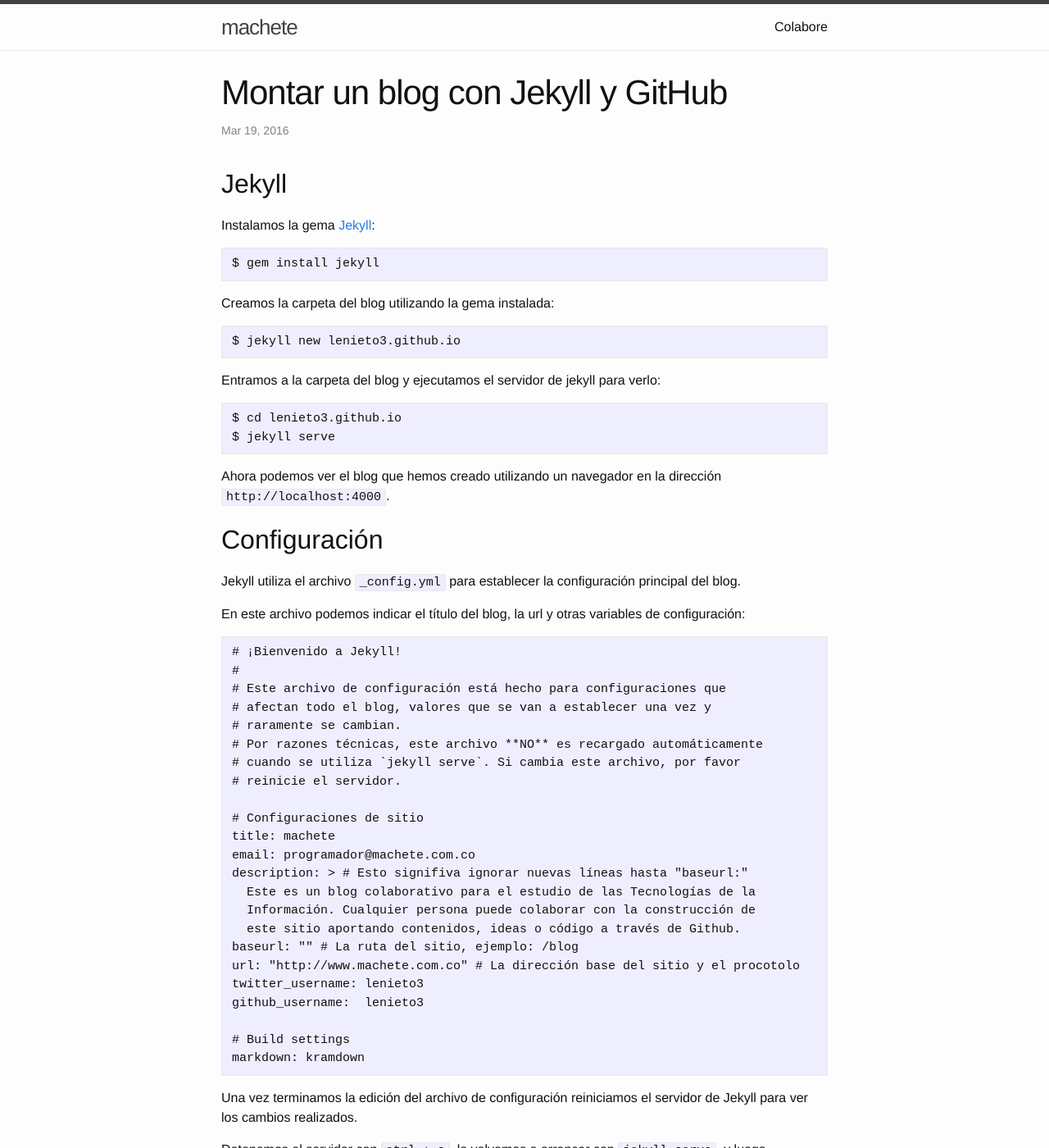
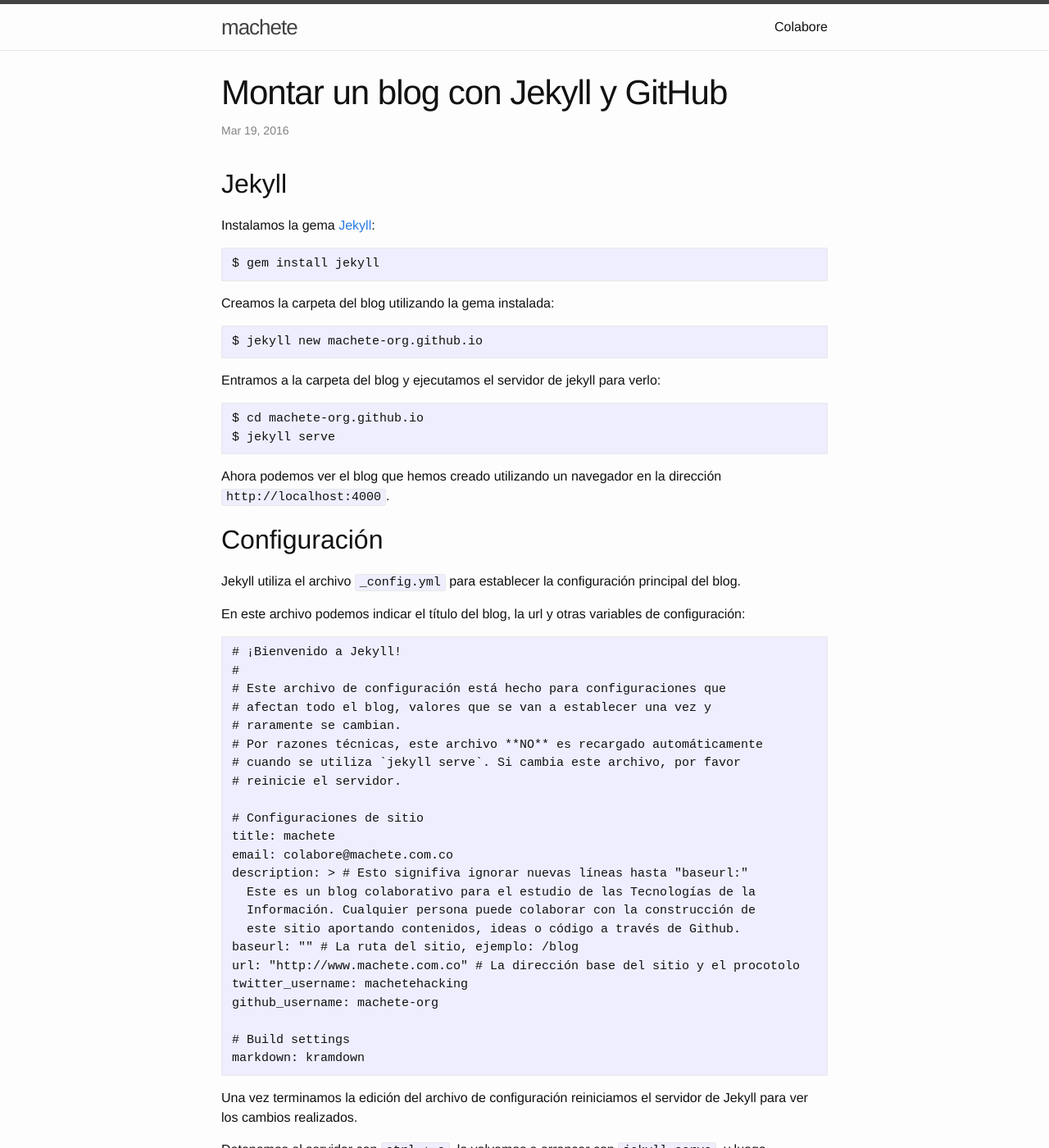
Before and after one commit to 2624789/2624789.github.io, a Jekyll site: the page built from _posts/2016-03-19-montar-un-blog-con-jekyll-y-github.md, in a window 1280 px wide and 1400 px high. Shown: the whole window at 82% size. Built offline with Jekyll 4.4.1, drawn with Linux system fonts in a browser that asks for light colours; some of the changed text lies outside the part shown.

Commit message:
Actualiza info machete-org

```diff
--- a/_config.yml
+++ b/_config.yml
@@ -9,15 +9,15 @@
 
 # Configuraciones de sitio
 title: machete
-email: lenieto3@machete.com.co
+email: colabore@machete.com.co
 description: > # Esto signifiva ignorar nuevas líneas hasta "baseurl:"
-  Este es un blog colaborativo para el estudio de las Tecnologías de la
-  Información. Cualquier persona puede colaborar con la construcción de
-  este sitio aportando contenidos, ideas o código a través de Github.
+  machete es un proyecto colaborativo para el estudio de las Tecnologías de la
+  Información. Cualquier persona puede colaborar aportando contenidos,
+  ideas o código a través de Github.
 baseurl: "" # La ruta del sitio, ejemplo: /blog
 url: "http://www.machete.com.co" # La dirección base del sitio y el procotolo
-twitter_username: lenieto3
-github_username:  lenieto3
+twitter_username: machetehacking
+github_username:  machete-org
 
 # Build settings
 markdown: kramdown
--- a/_posts/2016-03-19-montar-un-blog-con-jekyll-y-github.md
+++ b/_posts/2016-03-19-montar-un-blog-con-jekyll-y-github.md
@@ -13,12 +13,12 @@ Instalamos la gema [Jekyll](http://jekyllrb.com/):
 
 Creamos la carpeta del blog utilizando la gema instalada:
 
-    $ jekyll new lenieto3.github.io
+    $ jekyll new machete-org.github.io
 
 Entramos a la carpeta del blog y ejecutamos el servidor de jekyll para
 verlo:
 
-    $ cd lenieto3.github.io
+    $ cd machete-org.github.io
     $ jekyll serve
 
 Ahora podemos ver el blog que hemos creado utilizando un navegador en la
@@ -44,15 +44,15 @@ variables de configuración:
 
     # Configuraciones de sitio
     title: machete
-    email: programador@machete.com.co
+    email: colabore@machete.com.co
     description: > # Esto signifiva ignorar nuevas líneas hasta "baseurl:"
       Este es un blog colaborativo para el estudio de las Tecnologías de la
       Información. Cualquier persona puede colaborar con la construcción de
       este sitio aportando contenidos, ideas o código a través de Github.
     baseurl: "" # La ruta del sitio, ejemplo: /blog
     url: "http://www.machete.com.co" # La dirección base del sitio y el procotolo
-    twitter_username: lenieto3
-    github_username:  lenieto3
+    twitter_username: machetehacking
+    github_username: machete-org
 
     # Build settings
     markdown: kramdown
@@ -155,7 +155,7 @@ Creamos el commit inicial con todos los archivos del blog:
 
 Asociamos con el repositorio remoto creado en GitHub:
 
-    $ git remote add origin https://github.com/lenieto3/lenieto3.github.io.git
+    $ git remote add origin https://github.com/machete-org/machete-org.github.io.git
 
 Subimos el código de nuestro blog a GitHub:
 
@@ -164,9 +164,9 @@ Subimos el código de nuestro blog a GitHub:
 ## Resultado
 
 Ahora tenemos nuestro blog guardado en nuestro disco como un repositorio local en la
-carpeta `lenieto3.github.io`. Tenemos una copia de su código fuente subida a
-GitHub en `https://github.com/lenieto3/lenieto3.github.io`. Y la página
-web `http://lenieto3.github.io` para acceder al blog en internet.
+carpeta `machete-org.github.io`. Tenemos una copia de su código fuente subida a
+GitHub en `https://github.com/machete-org/machete-org.github.io`. Y la página
+web `http://machete-org.github.io` para acceder al blog en internet.
 
 ## Forma de Uso
 
@@ -174,7 +174,7 @@ Para agregar contenido o hacer modificaciones en nuestro blog realizamos
 el siguiente procedimiento:
 
   1. Realizamos las modificaciones o agregamos los contenidos en nuestra
-  copia local del blog, en la carpeta `lenieto3.github.io`.
+  copia local del blog, en la carpeta `machete-org.github.io`.
   2. Utilizamos `jekyll serve` para revisar los cambios que estamos
   haciendo en el blog de manera local.
   3. Una vez damos por terminados las modificaciones realizadas al blog de
--- a/index.html
+++ b/index.html
@@ -18,6 +18,4 @@ layout: default
     {% endfor %}
   </ul>
 
-  <p class="rss-subscribe">suscríbase <a href="{{ "/feed.xml" | prepend: site.baseurl }}">via RSS</a></p>
-
 </div>
```
Also changed, not shown: _posts/2016-03-28-utilizar-dominio-propio-en-github.md (+1 -1 lines), Gemfile.lock.
